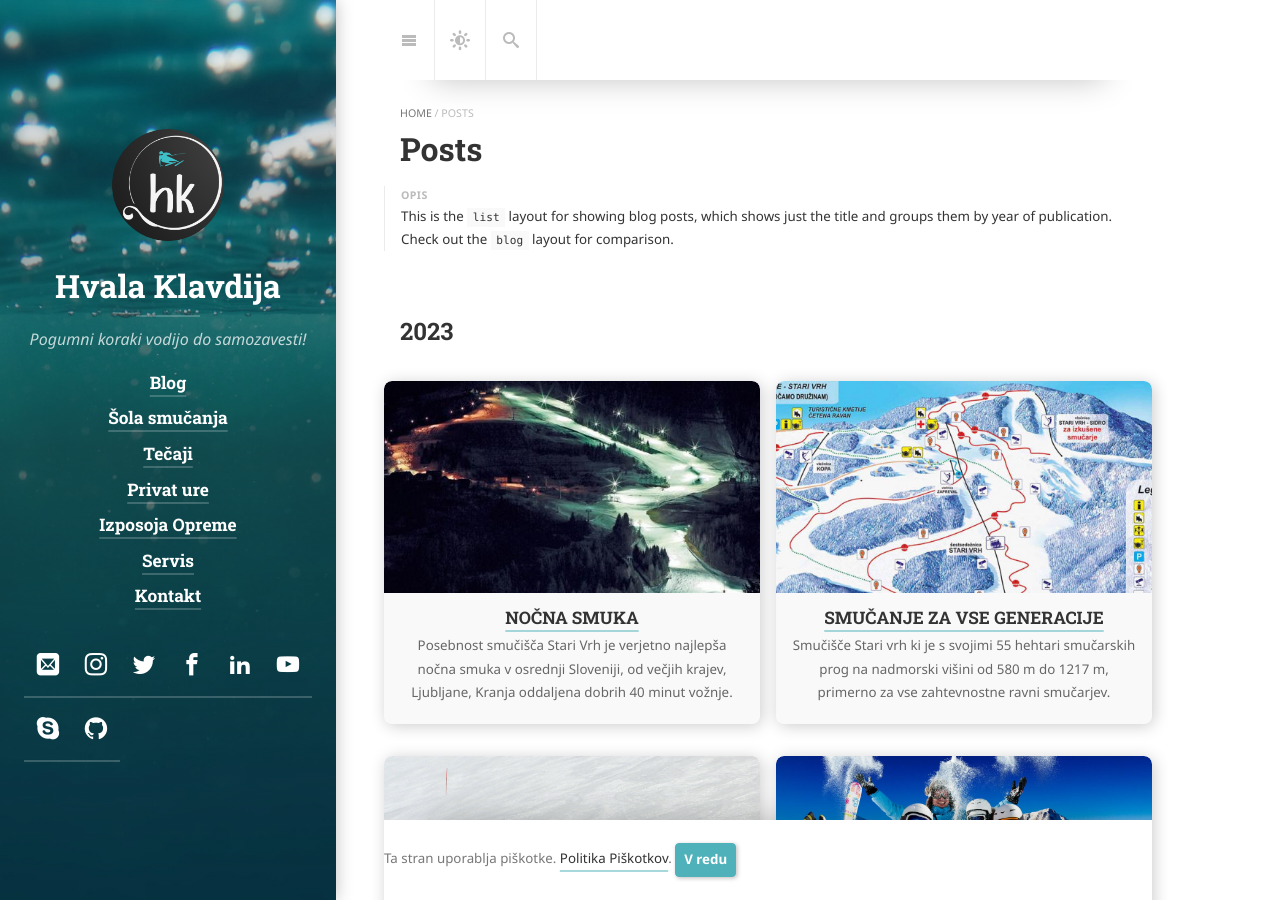
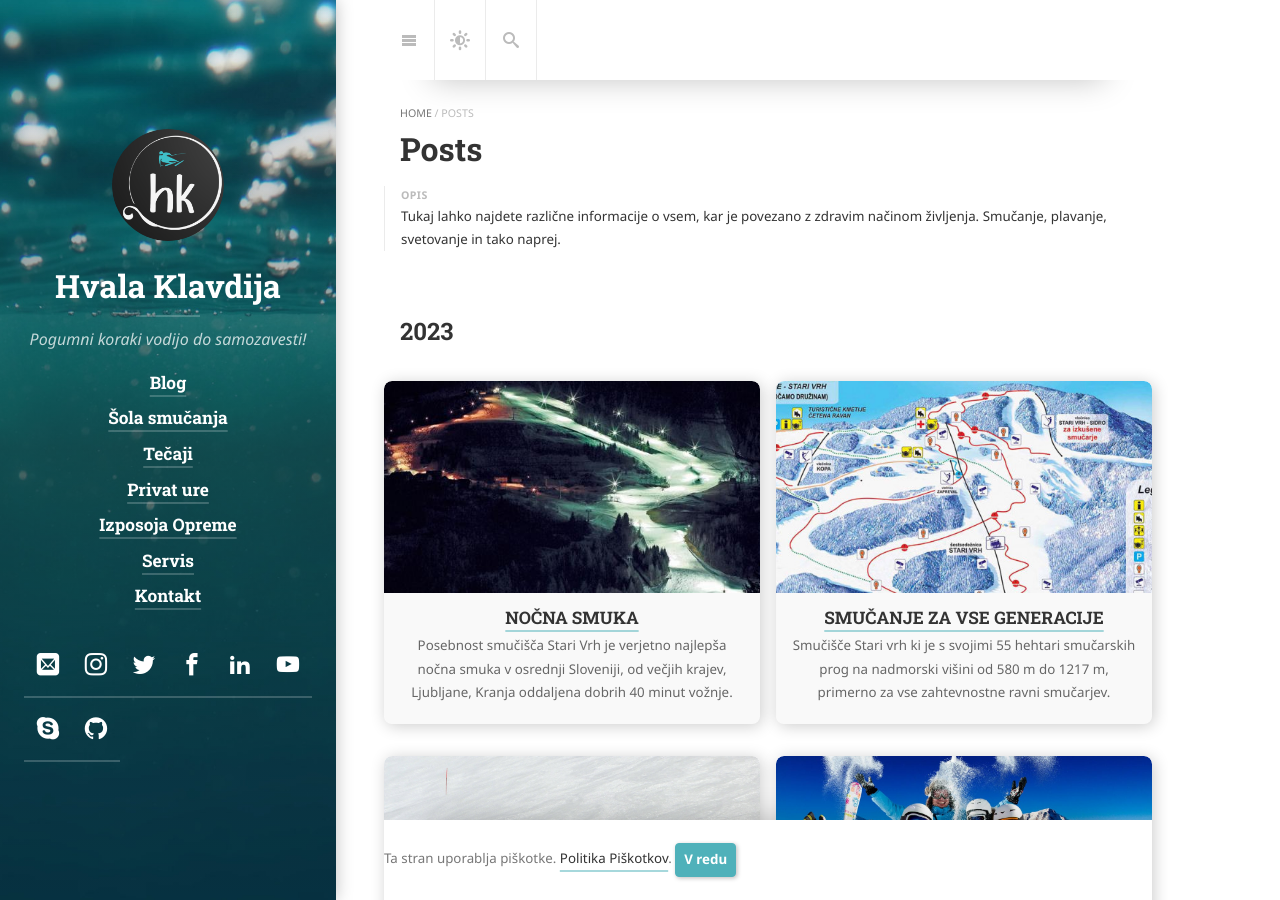
Before and after one commit to HvalaKlavdija/hvalaklavdija.github.io, a Jekyll site: the page built from posts.md, in a window 1280 px wide and 900 px high. Built offline with Jekyll 4.4.1, drawn with Linux system fonts in a browser that asks for light colours; cached includes are drawn as plain includes; nearby versions of some CDN libraries; some web fonts are replaced; library files that are not in the unit come from our copies.

```diff
--- a/posts.md
+++ b/posts.md
@@ -2,7 +2,6 @@
 layout: grid
 title: Posts
 description: >
-  This is the `list` layout for showing blog posts, which shows just the title and groups them by year of publication.
-  Check out the `blog` layout for comparison.
+  Tukaj lahko najdete različne informacije o vsem, kar je povezano z zdravim načinom življenja. Smučanje, plavanje, svetovanje in tako naprej.
 grouped: true
 ---
```
